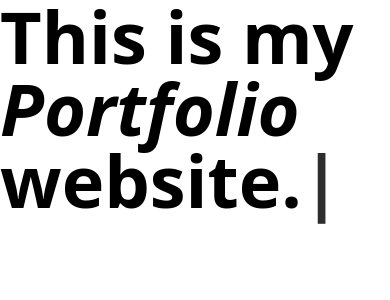
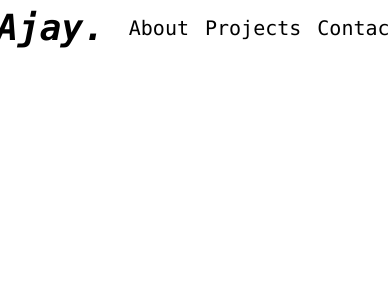
Before and after one commit to A-JA-Y/ajay-portfolio, a React (Create React App) app: page / in a window 390 px wide. Shown: the top 300 px of the page. Built offline with nearby package versions, Linux system fonts and the light colour scheme.

Commit message:
Navbar - non responsive

```diff
--- a/src/App.js
+++ b/src/App.js
@@ -1,25 +1,10 @@
-import Typed from 'typed.js';
-import React from'react';
+import React from "react";
+import Navbar from "./components/navbar";
 
 function App() {
-  const el = React.useRef(null);
-
-  React.useEffect(() => {
-    const typed = new Typed(el.current, {
-      strings: ['<i>Portfolio</i> website.',],
-      typeSpeed: 50,
-    });
-
-    return () => {
-      // Destroy Typed instance during cleanup to stop animation
-      typed.destroy();
-    };
-  }, []);
   return (
     <>
-    <h1 className='text-7xl font-extrabold '>This is my <span ref={el} /></h1>
-
-
+      <Navbar />
     </>
   );
 }
--- a/src/components/navbar/index.jsx
+++ b/src/components/navbar/index.jsx
@@ -1,9 +1,67 @@
-import React from 'react'
+import React from "react";
+import Typed from "typed.js";
 
 export default function Navbar() {
+  const el = React.useRef(null);
+
+  React.useEffect(() => {
+    const typed = new Typed(el.current, {
+      strings: ["<i>Ajay.</i>"],
+      typeSpeed: 50,
+      showCursor: false,
+    });
+
+    return () => {
+      typed.destroy();
+    };
+  }, []);
   return (
     <>
+      <nav className="min-w-full  bg-transparent dark:text-white dark:bg-gray-950">
+        <div className="navItems flex items-center justify-center max-w-6xl mx-auto px-4">
+          <div className="logo">
+            <h1
+              className="text-4xl font-bold m-2 font-mono mx-4 transition-all hover:cursor-none "
+              ref={el}
+            ></h1>
+          </div>
+          <div className="navLinks">
+            <ul className="flex justify-end">
+              <li className="m-2 text-xl font-mono hover:cursor-pointer hover:text-gray-600 transition-all">
+                About
+              </li>
+              <li className="m-2 text-xl font-mono hover:cursor-pointer hover:text-gray-600 transition-all">
+                Projects
+              </li>
+              <li className="m-2 text-xl font-mono hover:cursor-pointer hover:text-gray-600 transition-all">
+                Contact
+              </li>
+            </ul>
+          </div>
+        </div>
+        {/* <div className="mobile md:hidden">
+          <div className="logo">
+            <h1
+              className="text-4xl font-bold m-2 font-mono mx-4 transition-all hover:cursor-none "
+              ref={el}
+            ></h1>
+          </div>
+          <div className="navLinks">
+            <ul className="flex justify-end">
+              <li className="m-2 text-xl font-mono hover:cursor-pointer hover:text-gray-600 transition-all">
+                About
+              </li>
+              <li className="m-2 text-xl font-mono hover:cursor-pointer hover:text-gray-600 transition-all">
+                Projects
+              </li>
+              <li className="m-2 text-xl font-mono hover:cursor-pointer hover:text-gray-600 transition-all">
+                Contact
+              </li>
+            </ul>
+          </div> */}
 
+
+      </nav>
     </>
-  )
+  );
 }
```
